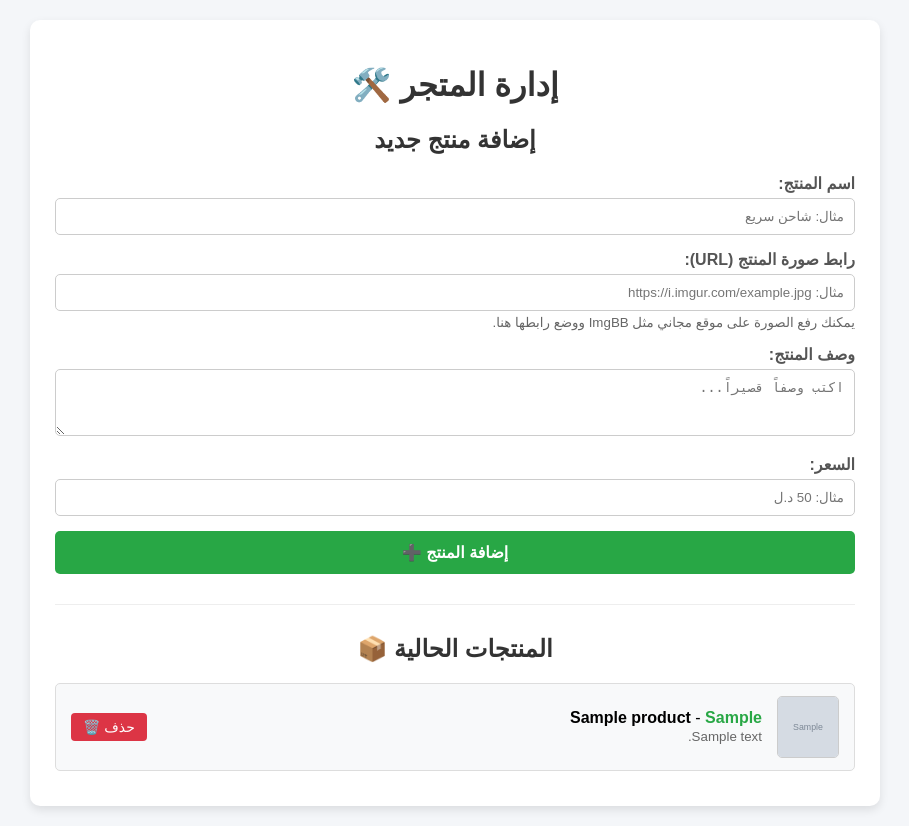
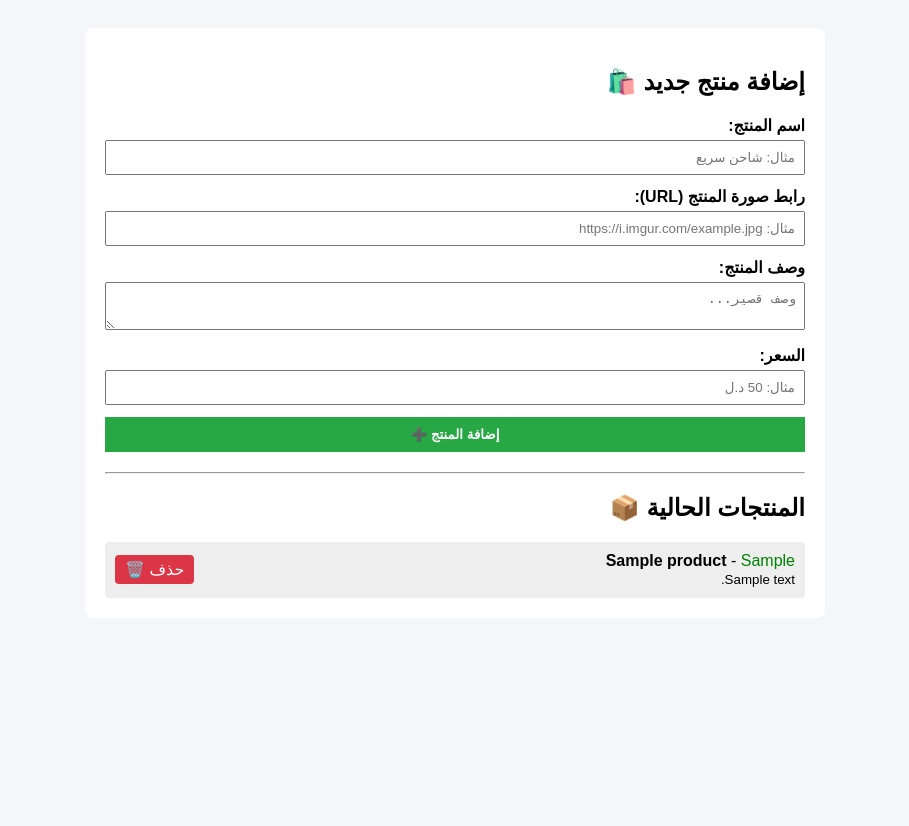
Before and after one commit to jeronkazezkazez-sys/my-store, a Flask app: page /admin in a window 1280 px wide. Shown: the whole page, without its empty margins (185-1094 px from the left). After the commit the page ends 587 px from the top, so only its background shows below. Run offline with Flask 3, Linux system fonts and the light colour scheme; tables that the repository leaves empty hold one stand-in row (values such as "Sample post"); grey boxes marked "Sample" are stand-in pictures.

Commit message:
Refactor admin.html layout and styles

```diff
--- a/templates/admin.html
+++ b/templates/admin.html
@@ -1,174 +1,57 @@
 <!DOCTYPE html>
 <html dir="rtl" lang="ar">
-
 <head>
     <meta charset="UTF-8">
     <meta name="viewport" content="width=device-width, initial-scale=1.0">
-    <title>لوحة التحكم - إدارة المنتجات</title>
+    <title>إدارة المتجر</title>
     <style>
-        body {
-            font-family: Arial, sans-serif;
-            background-color: #f4f6f9;
-            margin: 0;
-            padding: 20px;
-            direction: rtl;
-        }
-
-        .container {
-            max-width: 800px;
-            margin: auto;
-            background: #ffffff;
-            padding: 25px;
-            border-radius: 10px;
-            box-shadow: 0 4px 10px rgba(0, 0, 0, 0.1);
-        }
-
-        h1,
-        h2 {
-            color: #333;
-            text-align: center;
-        }
-
-        .form-group {
-            margin-bottom: 15px;
-        }
-
-        label {
-            display: block;
-            margin-bottom: 5px;
-            font-weight: bold;
-            color: #555;
-        }
-
-        input[type="text"],
-        textarea {
-            width: 100%;
-            padding: 10px;
-            border: 1px solid #ccc;
-            border-radius: 5px;
-            box-sizing: border-box;
-        }
-
-        button {
-            width: 100%;
-            background-color: #28a745;
-            color: white;
-            padding: 12px;
-            border: none;
-            border-radius: 5px;
-            font-size: 16px;
-            cursor: pointer;
-            font-weight: bold;
-        }
-
-        button:hover {
-            background-color: #218838;
-        }
-
-        hr {
-            margin: 30px 0;
-            border: 0;
-            border-top: 1px solid #eee;
-        }
-
-        .product-item {
-            display: flex;
-            justify-content: space-between;
-            align-items: center;
-            background: #f8f9fa;
-            padding: 12px 15px;
-            border: 1px solid #ddd;
-            border-radius: 5px;
-            margin-bottom: 10px;
-        }
-
-        .product-info {
-            display: flex;
-            align-items: center;
-            gap: 15px;
-        }
-
-        .product-img {
-            width: 60px;
-            height: 60px;
-            object-fit: cover;
-            border-radius: 5px;
-            border: 1px solid #ccc;
-        }
-
-        .delete-btn {
-            background-color: #dc3545;
-            color: white;
-            padding: 6px 12px;
-            text-decoration: none;
-            border-radius: 4px;
-            font-size: 14px;
-        }
+        body { font-family: sans-serif; background-color: #f4f6f9; padding: 20px; direction: rtl; }
+        .container { max-width: 700px; margin: auto; background: white; padding: 20px; border-radius: 8px; }
+        .form-group { margin-bottom: 12px; }
+        label { display: block; margin-bottom: 5px; font-weight: bold; }
+        input, textarea { width: 100%; padding: 8px; box-sizing: border-box; }
+        button { background: #28a745; color: white; padding: 10px; border: none; width: 100%; font-weight: bold; cursor: pointer; }
+        .product-item { display: flex; justify-content: space-between; align-items: center; background: #eee; padding: 10px; margin-top: 10px; border-radius: 4px; }
+        .delete-btn { background: #dc3545; color: white; padding: 5px 10px; text-decoration: none; border-radius: 4px; }
     </style>
 </head>
-
 <body>
-
 <div class="container">
-        <h1>إدارة المتجر 🛠️</h1>
-
-        <h2>إضافة منتج جديد</h2>
+    <h2>إضافة منتج جديد 🛍️</h2>
     <form action="/add" method="POST">
         <div class="form-group">
-                <label for="name">اسم المنتج:</label>
-                <input type="text" id="name" name="name" required placeholder="مثال: شاحن سريع">
+            <label>اسم المنتج:</label>
+            <input type="text" name="name" required placeholder="مثال: شاحن سريع">
         </div>
-
         <div class="form-group">
-                <label for="image">رابط صورة المنتج (URL):</label>
-                <input type="text" id="image" name="image" placeholder="مثال: https://i.imgur.com/example.jpg">
-                <small style="color: #666; display: block; margin-top: 4px;">يمكنك رفع الصورة على موقع مجاني مثل ImgBB
-                    ووضع رابطها هنا.</small>
+            <label>رابط صورة المنتج (URL):</label>
+            <input type="text" name="image" placeholder="مثال: https://i.imgur.com/example.jpg">
         </div>
-
         <div class="form-group">
-                <label for="description">وصف المنتج:</label>
-                <textarea id="description" name="description" rows="3" placeholder="اكتب وصفاً قصيراً..."></textarea>
+            <label>وصف المنتج:</label>
+            <textarea name="description" rows="2" placeholder="وصف قصير..."></textarea>
         </div>
-
         <div class="form-group">
-                <label for="price">السعر:</label>
-                <input type="text" id="price" name="price" required placeholder="مثال: 50 د.ل">
+            <label>السعر:</label>
+            <input type="text" name="price" required placeholder="مثال: 50 د.ل">
         </div>
-
         <button type="submit">إضافة المنتج ➕</button>
     </form>
 
-        <hr>
+    <hr style="margin: 20px 0;">
 
     <h2>المنتجات الحالية 📦</h2>
-        <div class="product-list">
     {% for product in products %}
     <div class="product-item">
-                <div class="product-info">
-                    {% if product.image %}
-                    <img src="{{ product.image }}" class="product-img" alt="{{ product.name }}">
-                    {% else %}
-                    <div class="product-img"
-                        style="display:flex; align-items:center; justify-center; background:#eee; font-size:10px; text-align:center;">
-                        بدون صورة</div>
-                    {% endif %}
         <div>
-                        <strong>{{ product.name }}</strong> - <span style="color:#28a745; font-weight:bold;">{{
-                            product.price }}</span>
-                        <br>
-                        <small style="color: #666;">{{ product.description }}</small>
+            <strong>{{ product.name }}</strong> - <span style="color: green;">{{ product.price }}</span>
+            <br><small>{{ product.description }}</small>
         </div>
-                </div>
-                <a href="/delete/{{ product.id }}" class="delete-btn"
-                    onclick="return confirm('هل أنت تأكد من حذف هذا المنتج؟')">حذف 🗑️</a>
+        <a href="/delete/{{ product.id }}" class="delete-btn">حذف 🗑️</a>
     </div>
     {% else %}
-            <p style="text-align: center; color: #777;">لا توجد منتجات حالياً.</p>
+    <p>لا توجد منتجات حالياً.</p>
     {% endfor %}
 </div>
-    </div>
-
 </body>
-
 </html>
```
Lines whose indentation alone changed are shown as unchanged.
